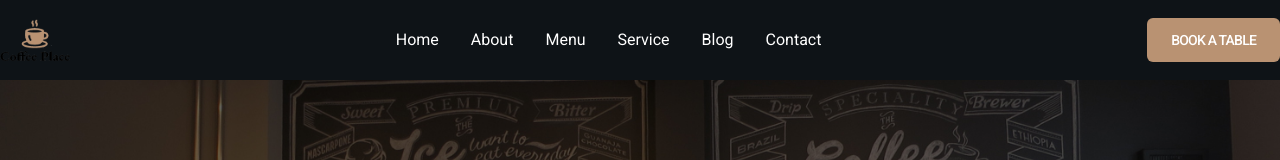
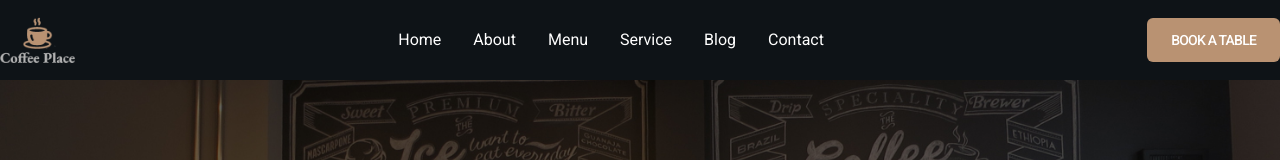
Before and after one commit to developersajeeb/coffee-place, a Next.js app: page / in a window 1280 px wide. Shown: the top 160 px of the page. Built offline with nearby package versions, Linux system fonts and the light colour scheme.

Commit message:
update something

```diff
--- a/src/app/components/Navbar/Navbar.js
+++ b/src/app/components/Navbar/Navbar.js
@@ -12,7 +12,7 @@ const Navbar = () => {
         <nav className='bg-[#0E1317]'>
             <div className="max-w-screen-xl flex flex-wrap items-center justify-between mx-auto p-3 md:px-16 lg:px-0">
                 <Link href='/'>
-                    <Image src='/logo.png' alt='Coffee Place' width={70} height={70} />
+                    <Image src='/logo.png' alt='Coffee Place' width={75} height={75} />
                 </Link>
                 <button data-collapse-toggle="navbar-default" type="button" className="z-20 inline-flex items-center ml-3 text-sm text-white rounded-lg md:hidden" aria-controls="navbar-default" aria-expanded="false" onClick={() => { setOpen(!isOpen) }}>
                     <Hamburger size={25}></Hamburger>
```
Also changed, not shown: public/logo.png.
